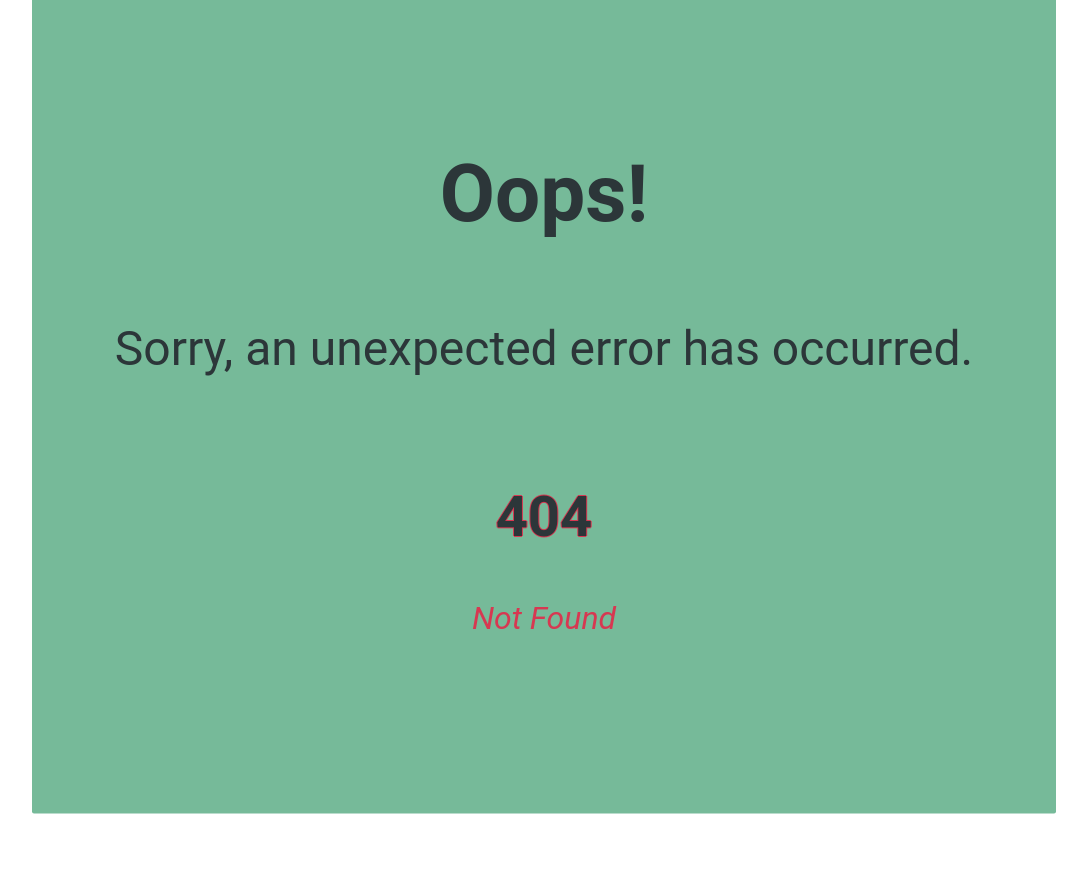
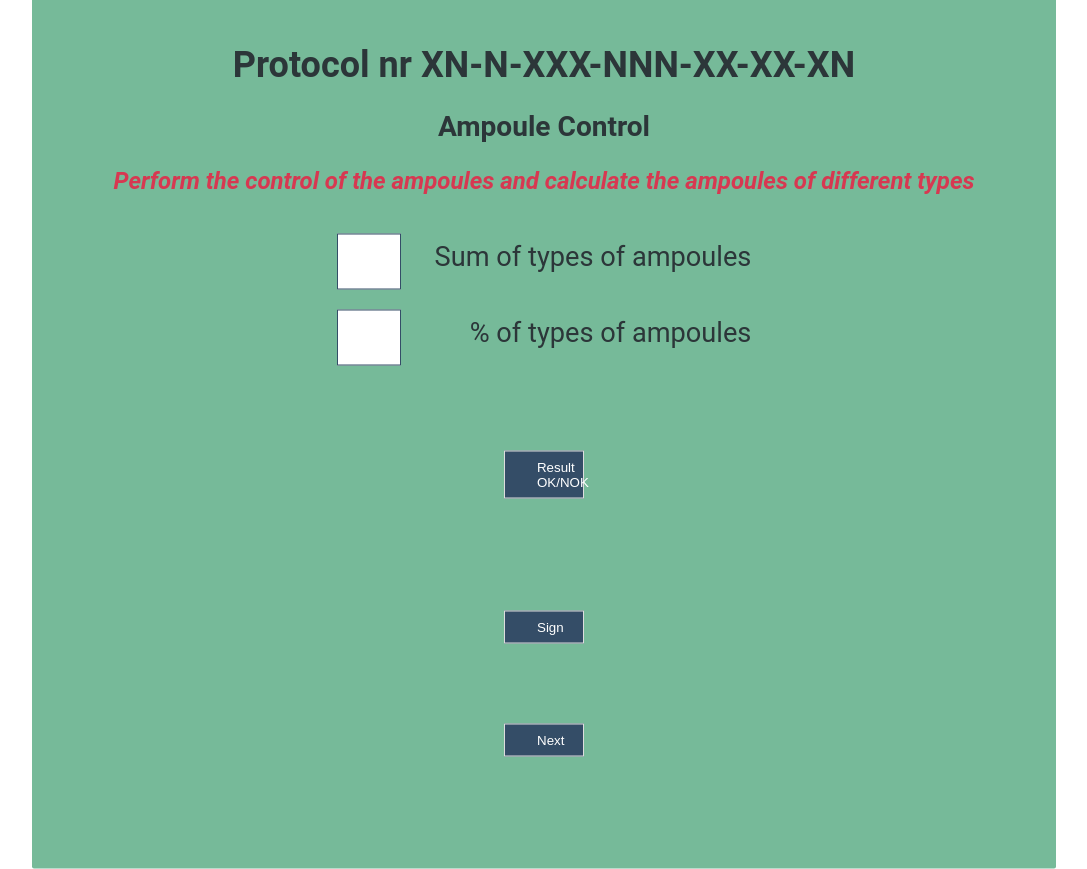
Before and after one commit to Rikulja/project-for-maria, a React (Create React App) app in the folder my-app/: page /formula in a window 1280 px wide. Before the commit this address had no page. Shown: the whole page, without its empty margins (96-1183 px from the left). Before the commit the page ends 814 px from the top, so only its background shows below. Built offline with nearby package versions, Linux system fonts and the light colour scheme.

Commit message:
Formula Component

```diff
--- a/my-app/src/App.js
+++ b/my-app/src/App.js
@@ -6,6 +6,7 @@ import AmpouleTypesPage from "components/AmpouleTypesPage";
 import ErrorPage from "components/ErrorPage";
 import ParentComponent from "components/ParentComponent";
 import Decision from "components/Decision";
+import FormulaPage from "components/FormulaPage";
 
 //Global Style
 import GlobalStyle from "./components/GlobalStyle";
@@ -51,6 +52,7 @@ const router = createBrowserRouter(
         element={<AmpouleTypesPage />}
       ></Route>
       <Route path="decision" element={<Decision />}></Route>
+      <Route path="formula" element={<FormulaPage />}></Route>
     </Route>
   )
 );
--- /dev/null
+++ b/my-app/src/components/FormulaPage.js
@@ -0,0 +1,68 @@
+import styled from "styled-components";
+import { Form } from "react-router-dom";
+// import { useState } from "react";
+
+const AmpouleTypesPage = () => {
+  return (
+    <Form method="post">
+      <StyledForm>
+        <h4>
+          Perform the control of the ampoules and calculate the ampoules of
+          different types
+        </h4>
+        <div className="column">
+          <div className="row">
+            <input type="number" name="typeA" />
+            <label htmlFor="typeA">Sum of types of ampoules</label>
+          </div>
+          <div className="row">
+            <input type="number" name="typeB" />
+            <label htmlFor="typeB">% of types of ampoules</label>
+          </div>
+
+          <button>Result OK/NOK</button>
+        </div>
+        <div>
+          <button type="submit">Sign</button>
+        </div>
+        <div>
+          <button type="submit">Next</button>
+        </div>
+      </StyledForm>
+    </Form>
+  );
+};
+
+const StyledForm = styled.div`
+  display: flex;
+  flex-direction: column;
+  justify-content: center;
+  text-align: center;
+  display: flex;
+  .column {
+    margin: 0 auto 2rem;
+    min-width: 200px;
+  }
+  .row {
+    display: flex;
+    justify-content: space-between;
+    flex-direction: row;
+  }
+  label {
+    display: flex;
+    align-items: center;
+    font-size: 1.7rem;
+    margin-left: 1.5rem;
+  }
+  input {
+    color: #344d67;
+    font-size: 1.4rem;
+    max-width: 4rem;
+    height: 3.5rem;
+    text-align: center;
+    align-items: center;
+    margin: 15px 10px 5px 0;
+    border: 1px solid #344d67;
+  }
+`;
+export default AmpouleTypesPage;
--- a/my-app/src/components/TemporaryStorage.js
+++ b/my-app/src/components/TemporaryStorage.js
@@ -1,4 +1,4 @@
-import { json, useLoaderData } from "react-router";
+import { useLoaderData } from "react-router";
 
 const TemporaryStorage = () => {
   const values = useLoaderData(); //use react router hook, we want get a lodaer data
```
